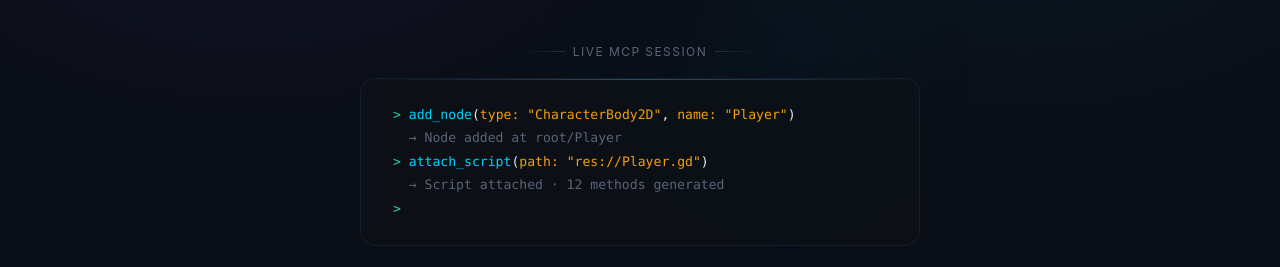
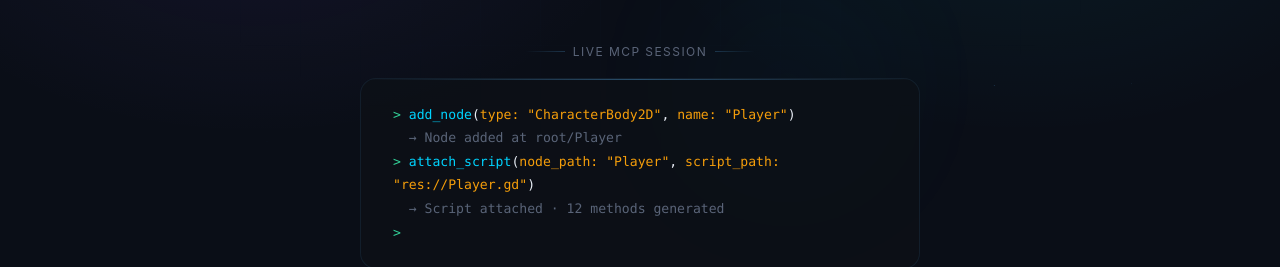
Before and after one commit to KeeVeeG/godot-mcp, a website: page web/index.html in a window 1280 px wide. Shown: the part 555-822 px from the top of the page. Drawn offline with Linux system fonts and the light colour scheme.

Commit message:
fix: correct attach_script params in website demo

```diff
--- a/web/index.html
+++ b/web/index.html
@@ -117,7 +117,7 @@
           <div class="hero-terminal">
             <div><span class="prompt">&gt;</span> <span class="tool-name">add_node</span>(<span class="param">type: "CharacterBody2D"</span>, <span class="param">name: "Player"</span>)</div>
             <div><span class="result">&nbsp;&nbsp;→ Node added at root/Player</span></div>
-            <div><span class="prompt">&gt;</span> <span class="tool-name">attach_script</span>(<span class="param">path: "res://Player.gd"</span>)</div>
+            <div><span class="prompt">&gt;</span> <span class="tool-name">attach_script</span>(<span class="param">node_path: "Player"</span>, <span class="param">script_path: "res://Player.gd"</span>)</div>
             <div><span class="result">&nbsp;&nbsp;→ Script attached · 12 methods generated</span></div>
             <div><span class="prompt">&gt;</span> <span class="cursor"></span></div>
           </div>
```
